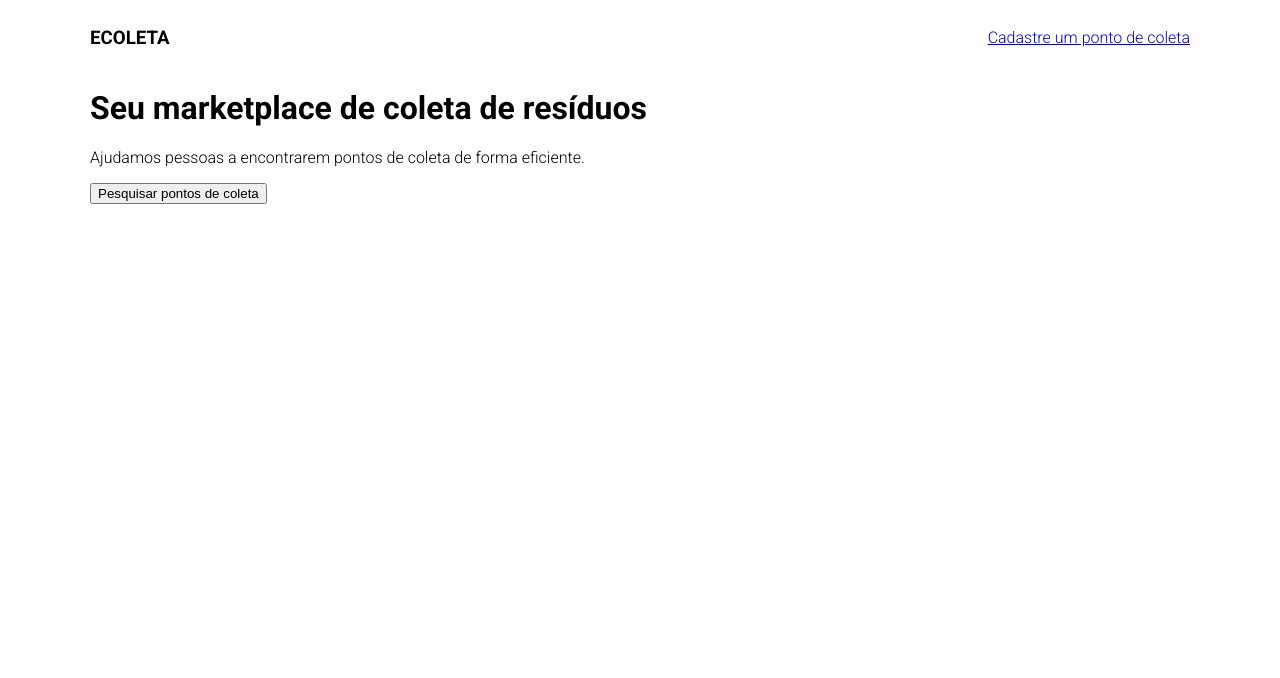
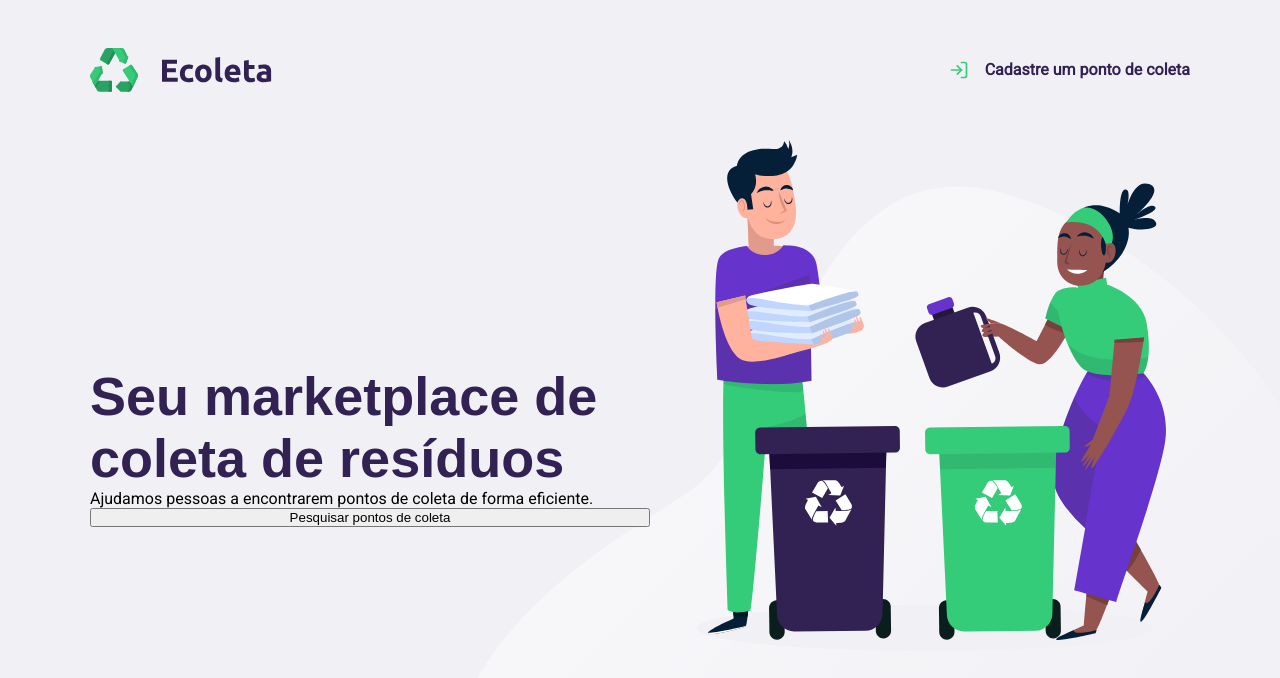
Before and after one commit to leonardo-rendano/Projeto-ECOLETA-Next-Level-Week-Rocketseat, a plain HTML site: page index.html in a window 1280 px wide. Drawn offline with Linux system fonts and the light colour scheme.

Commit message:
Adição de elementos Flexbox e alteração nas fontes da página

```diff
--- a/index.html
+++ b/index.html
@@ -4,23 +4,35 @@
   <meta charset="UTF-8">
   <meta name="viewport" content="width=device-width, initial-scale=1.0">
   <link rel="stylesheet" href="styles.css">
-  <link href="https://fonts.googleapis.com/css2?family=Roboto:wght@300;700&display=swap" rel="stylesheet">
+  <link href="https://fonts.googleapis.com/css2?family=Roboto&Ubuntu:wght@700&display=swap" rel="stylesheet">
+
   <title>Projeto ECOLETA - Next Level Week</title>
 </head>
 <body>
 
+  <div id="page-home">
+
     <div class="content">
       <header>
-      <h3>ECOLETA</h3>
-      <a href="#">Cadastre um ponto de coleta</a>
+        <img src="extras-aula-1/icones/logo.svg" alt="Logomarca">
+        <a href="#">
+          <span></span>
+          Cadastre um ponto de coleta
+        </a>
       </header>
 
+      <main>
        <h1>Seu marketplace de coleta de resíduos</h1>
 
         <p>Ajudamos pessoas a encontrarem pontos de coleta de forma eficiente.</p>
 
         <button>Pesquisar pontos de coleta</button>
+      </main>
+
     </div>
+
+  </div>
+
 
 </body>
 </html>
--- a/styles.css
+++ b/styles.css
@@ -1,15 +1,74 @@
+
+:root {
+  --title-color: #322153;
+}
+
+* {
+  margin: 0;
+  padding: 0;
+}
+
 html {
   font-family: 'Roboto', sans-serif;
 }
 
-header{
+body {
+  background: #f0f0f5;
+}
+
+a {
+  text-decoration: none;
+}
+
+h1, h2, h3, h4, h5, h6 {
+  color: var(--title-color);
+  font-family: 'Ubuntu', sans-serif;
+}
+
+#page-home {
+  height: 100vh;
+  background: url('extras-aula-1/icones/home-background.svg') no-repeat;
+  background-position: 35vw bottom;
+}
+
+#page-home .content {
+  width: 90%;
+  height: 100%;
+  display: flex;
+  flex-direction: column;
+  max-width: 1100px;
+  margin: 0 auto;
+}
+
+#page-home header{
+  margin-top: 48px;
   display: flex;
   align-items: center;
   justify-content: space-between;
 }
 
-.content {
-  width: 90%;
-  max-width: 1100px;
-  margin: 0 auto;
+#page-home header a {
+  display: flex;
+  color: var(--title-color);
+  font-weight: 700;
 }
+
+#page-home header a span {
+  background-image: url('extras-aula-1/icones/log-in.svg');
+  display: flex;
+  width: 20px;
+  height: 20px;
+  margin-right: 16px;
+}
+
+#page-home main {
+  max-width: 560px;
+  flex: 1;
+  display: flex;
+  flex-direction: column;
+  justify-content: center;
+}
+
+#page-home h1 {
+  font-size: 54px;
+}
```
Lines whose indentation alone changed are shown as unchanged.
